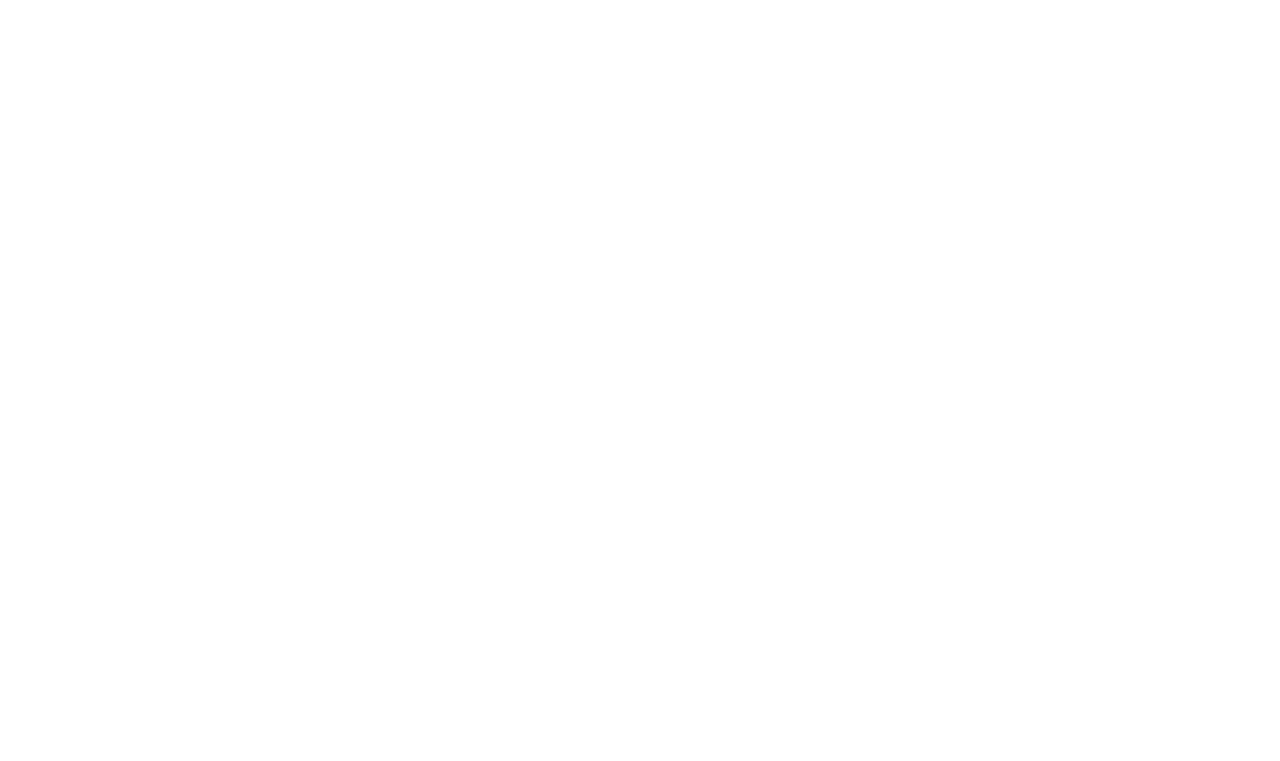
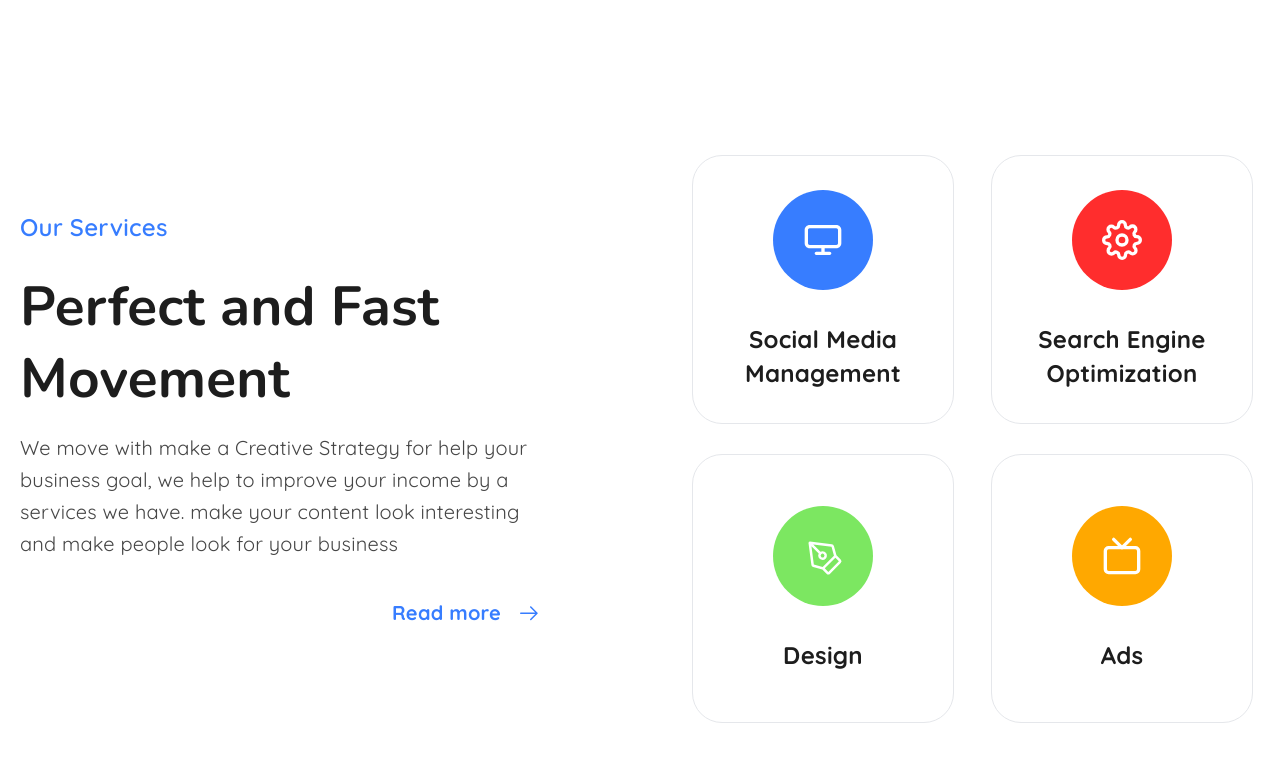
Before and after one commit to suphanatchanlek30/Agency-Creative, a React (Vite) app: page / in a window 1280 px wide. Shown: the part 1864-2625 px from the top of the page. Before the commit the page ends 1865 px from the top, so only its background shows below. Built offline with nearby package versions, Linux system fonts and the light colour scheme.

Commit message:
add section services

```diff
--- a/src/App.jsx
+++ b/src/App.jsx
@@ -3,6 +3,7 @@
 import Navbar from './components/Navbar'
 import Home from './page/Home';
 import About from './page/About';
+import Services from './page/Services';
 
 function App() {
 
@@ -34,6 +35,9 @@
     <div ref={aboutRef}>
       <About/>
     </div>
+    <div ref={servicesRef}>
+      <Services/>
+    </div>
 
     </div>
   )
--- a/src/page/About.jsx
+++ b/src/page/About.jsx
@@ -9,7 +9,7 @@
 
 const About = () => {
   return (
-    <div className='flex flex-col justify-center container mx-auto mt-[58px] mb-[58px] w-[1240px] h-[568px]'>
+    <div className='flex flex-col justify-center container mx-auto mt-[58px] pt-[100px] mb-[58px] w-[1240px] h-[568px]'>
         {/* text */}
         <div className='text-center'>
             <h3 className='font-body text-[24px] font-semibold text-[#377DFF] pb-[12px] tracking-[0.1em]'>About Us</h3>
--- /dev/null
+++ b/src/page/Services.jsx
@@ -0,0 +1,58 @@
+import React from 'react'
+
+import { GoArrowRight } from "react-icons/go";
+import { CgScreen } from "react-icons/cg";
+import { FiSettings } from "react-icons/fi";
+import { PiPenNibStraight } from "react-icons/pi";
+import { FiTv } from "react-icons/fi";
+
+const Services = () => {
+
+    const services = [
+        { id: 1, title: "Social Media Management", icon: <CgScreen />, bgColor: "bg-[#377DFF]" },
+        { id: 2, title: "Search Engine Optimization", icon: <FiSettings />, bgColor: "bg-[#FF2D2D]" },
+        { id: 3, title: "Design", icon: <PiPenNibStraight className='rotate-[135deg]' />, bgColor: "bg-[#7CE761]" },
+        { id: 4, title: "Ads", icon: <FiTv />, bgColor: "bg-[#FFA800]" }
+      ];
+
+    return (
+        <div className='flex flex-col justify-center container mx-auto mt-[200px] mb-[58px] w-[1240px] h-[568px]'>
+            {/* right left */}
+            <div className='flex h-screen mt-6 justify-center gap-6'>
+                {/* left */}
+                <div className='left w-1/2'>
+                    {/* text */}
+                    <div className='text w-[521px] h-[414px] mt-[60px]'>
+                        <p className='font-body font-semibold text-[24px] text-[#377DFF] tracking-[0.01em] leading-[24px]'>Our Services</p>
+                        <h2 className='font-body2 font-bold text-[55px] text-[#1D1D1D] tracking-[0.003em] leading-[1.3em] mt-[32px]'>Perfect and Fast Movement</h2>
+                        <p className='font-body font-normal text-[20px] text-[#464646] tracking-[0.01em] leading-[32px] mt-[18px]'>We move with make a Creative Strategy for help your business goal, we help to improve your income by a services we have. make your content look interesting and make people look for your business</p>
+
+                        {/* icon and text */}
+                        <a href="#" className='icon_text flex justify-end items-center gap-[16px] mt-[36px]'>
+                            <p className='font-body font-bold text-[20px] text-[#377DFF] tracking-[0.01em] leading-[34px]'>Read more</p>
+                            <GoArrowRight className='text-[#377DFF] text-[1.5rem]' />
+                        </a>
+                    </div>
+                </div>
+
+                {/* right */}
+                <div className='right w-1/2'>
+                    <div className='grid grid-cols-2 gap-y-[30px] gap-x-[30px] ml-10'>
+                        {services.map(service => (
+                            <div key={service.id} className='flex flex-col items-center justify-center border bg-[#FFFFFF] w-[262px] h-[269px] rounded-[30px] duration-300 hover:shadow-[3px_3px_15px] hover:shadow-[#e1e1e1]'>
+                                <div className={`text-white w-[100px] h-[100px] rounded-full ${service.bgColor}`}>
+                                    <div className='flex justify-center items-center h-full w-full text-[40px]'>
+                                        {service.icon}
+                                    </div>
+                                </div>
+                                <h3 className='font-body text-[24px] font-bold mt-[32px] text-center text-[#1D1D1D] tracking-[0.01em] leading-[34px]'>{service.title}</h3>
+                            </div>
+                        ))}
+                    </div>
+                </div>
+            </div>
+        </div>
+    )
+}
+
+export default Services
```
